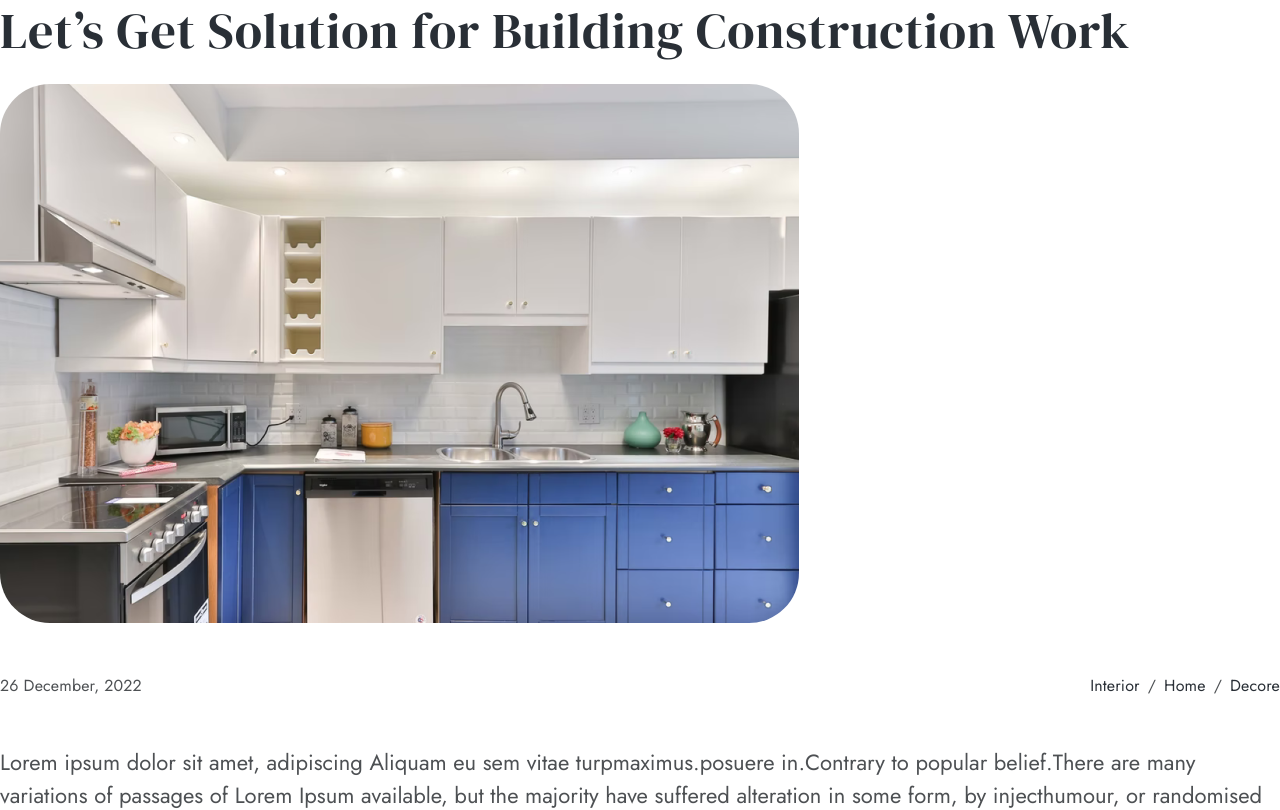
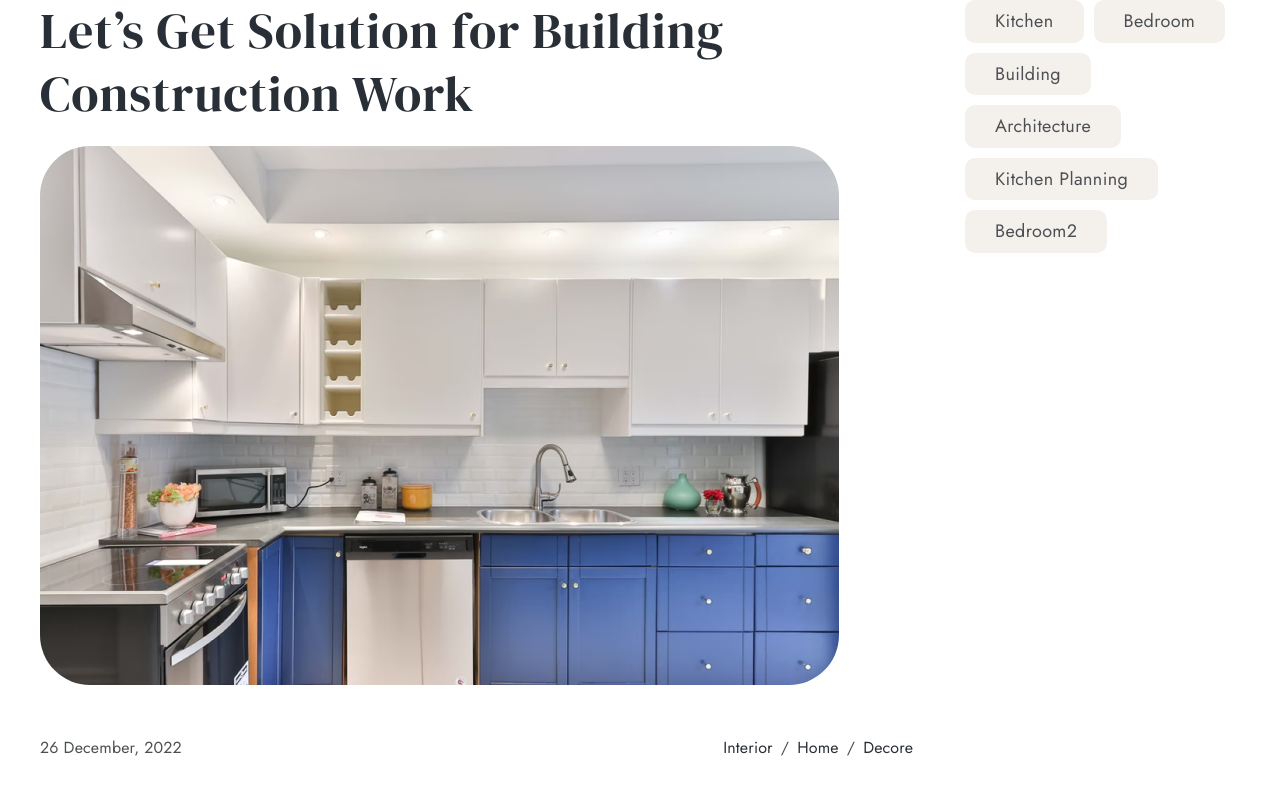
Before and after one commit to ZhenyaGro/Interno, a Vue app: page / in a window 1280 px wide. Shown: the top 810 px of the page. Built offline with nearby package versions, Linux system fonts and the light colour scheme.

Commit message:
Blog main, classes

```diff
--- a/src/App.vue
+++ b/src/App.vue
@@ -1,7 +1,9 @@
 <template>
   <!-- <img alt="Vue logo" src="./assets/logo.png"> -->
   <!-- <HelloWorld msg="Welcome to Your Vue.js App" /> -->
-  <BlogMain></BlogMain>
+  <div>
+    <BlogMain></BlogMain>
+  </div>
 </template>
 
 <script>
--- a/src/components/BlogMain.vue
+++ b/src/components/BlogMain.vue
@@ -1,5 +1,5 @@
 <template>
-  <div>
+  <div class="content container">
     <BlogDetails></BlogDetails>
     <TagList></TagList>
   </div>
```
